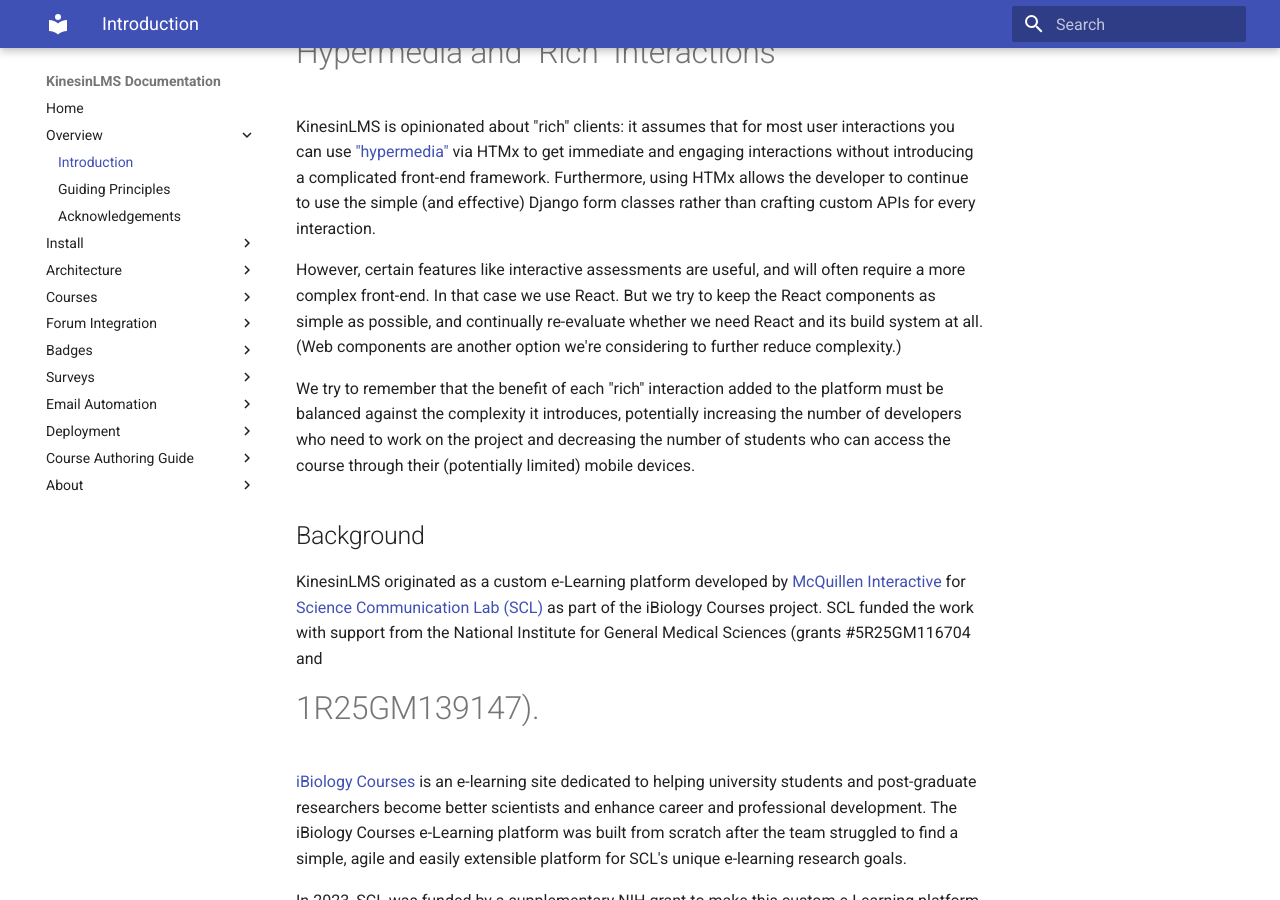
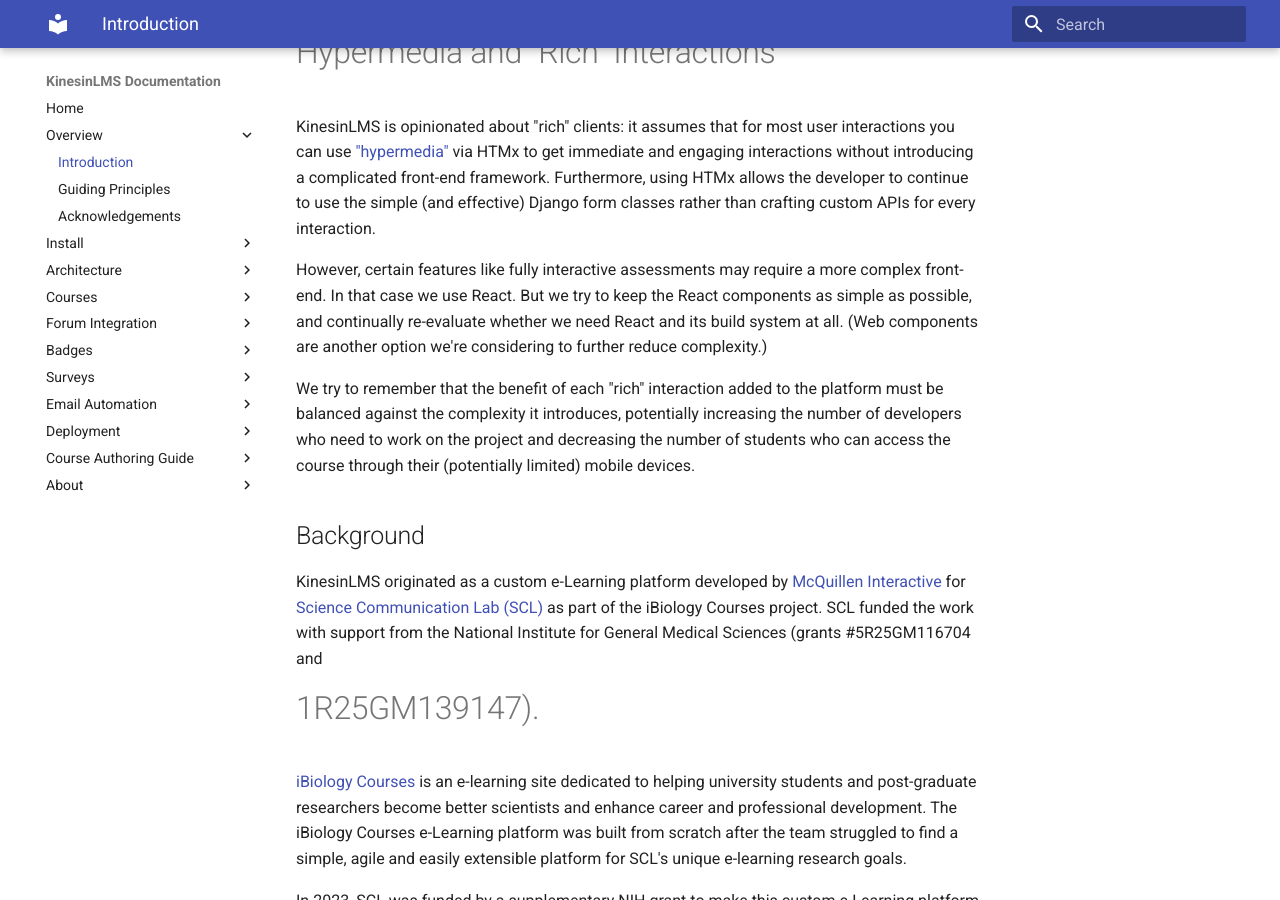
Before and after one commit to ScienceCommunicationLab/TestKinesinLMSDocs, an MkDocs documentation site: the page built from docs/overview/introduction.md, in a window 1280 px wide and 900 px high, scrolled down 610 px. Built offline with MkDocs 1.6.1 and Material for MkDocs 9.7.7, drawn with Linux system fonts in a browser that asks for light colours.

Commit message:
Update docs

```diff
--- a/docs/overview/introduction.md
+++ b/docs/overview/introduction.md
@@ -25,7 +25,7 @@
 introducing a complicated front-end framework. Furthermore, using HTMx allows the developer to continue to
 use the simple (and effective) Django form classes rather than crafting custom APIs for every interaction.
 
-However, certain features like interactive assessments are useful, and will often require a more complex
+However, certain features like fully interactive assessments may require a more complex
 front-end. In that case we use React. But we try to keep the React components as simple as possible, and continually
 re-evaluate whether we need React and its build system at all. (Web components are another option we're considering to
 further reduce complexity.)
```
